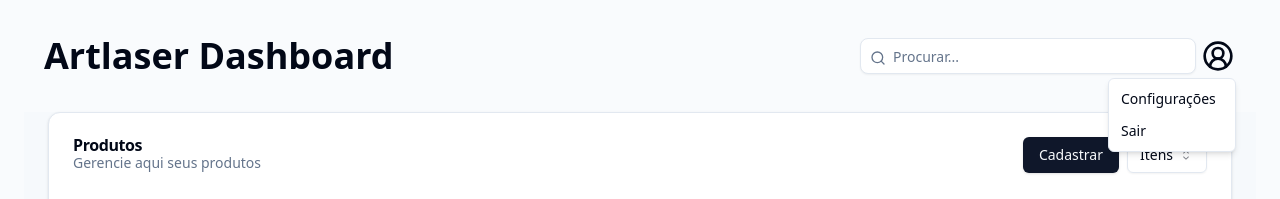
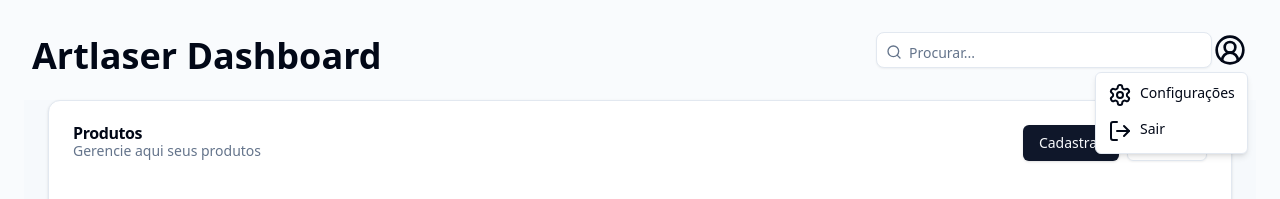
Before and after one commit to PedrOliveiraM/artlaser-next, a Next.js app: page / in a window 1280 px wide. Both pictures are taken after a click on the button "Toggle menu". Shown: the top 199 px of the page. Built offline with nearby package versions, Linux system fonts and the light colour scheme; no server answers; the database is empty.

Commit message:
style: improve style header and User button

```diff
--- a/src/app/(dashboard)/User.tsx
+++ b/src/app/(dashboard)/User.tsx
@@ -5,7 +5,7 @@
   DropdownMenuItem,
   DropdownMenuTrigger,
 } from '@/components/ui/dropdown-menu'
-import { CircleUserRound } from 'lucide-react'
+import { CircleUserRound, LogOutIcon, Settings } from 'lucide-react'
 
 export default function User() {
   return (
@@ -17,8 +17,16 @@
         </Button>
       </DropdownMenuTrigger>
       <DropdownMenuContent align="end">
-        <DropdownMenuItem>Configurações</DropdownMenuItem>
-        <DropdownMenuItem>Sair</DropdownMenuItem>
+        <DropdownMenuItem>
+          <button className="flex gap-2">
+            <Settings /> Configurações
+          </button>
+        </DropdownMenuItem>
+        <DropdownMenuItem>
+          <button className="flex gap-2">
+            <LogOutIcon /> Sair
+          </button>
+        </DropdownMenuItem>
       </DropdownMenuContent>
     </DropdownMenu>
   )
--- a/src/components/template/Header.tsx
+++ b/src/components/template/Header.tsx
@@ -7,19 +7,19 @@
 
 export function Header({ onFilterChange }: HeaderProps) {
   return (
-    <header className="flex items-center justify-between gap-1 p-5">
-      <h1 className="text-4xl font-bold">Artlaser Dashboard</h1>
-      <form className="relative ml-auto flex-1 md:grow-0">
+    <header className="flex flex-col items-center justify-center gap-2 p-2 md:flex-row md:justify-between">
+      <h1 className="pt-3 text-4xl font-bold">Artlaser Dashboard</h1>
+      <form className="relative flex flex-1 md:ml-auto md:grow-0">
         <Search className="absolute left-2.5 top-[.75rem] h-4 w-4 text-muted-foreground" />
         <Input
-          name="q"
+          name="search"
           type="search"
           placeholder="Procurar..."
-          className="w-full rounded-lg bg-background pl-8 md:w-[200px] lg:w-[336px]"
+          className="w-full rounded-lg bg-background pl-8 pt-2 md:w-[200px] lg:w-[336px]"
           onChange={(e) => onFilterChange(e.target.value)} // Atualiza o filtro
         />
+        <User />
       </form>
-      <User />
     </header>
   )
 }
```
